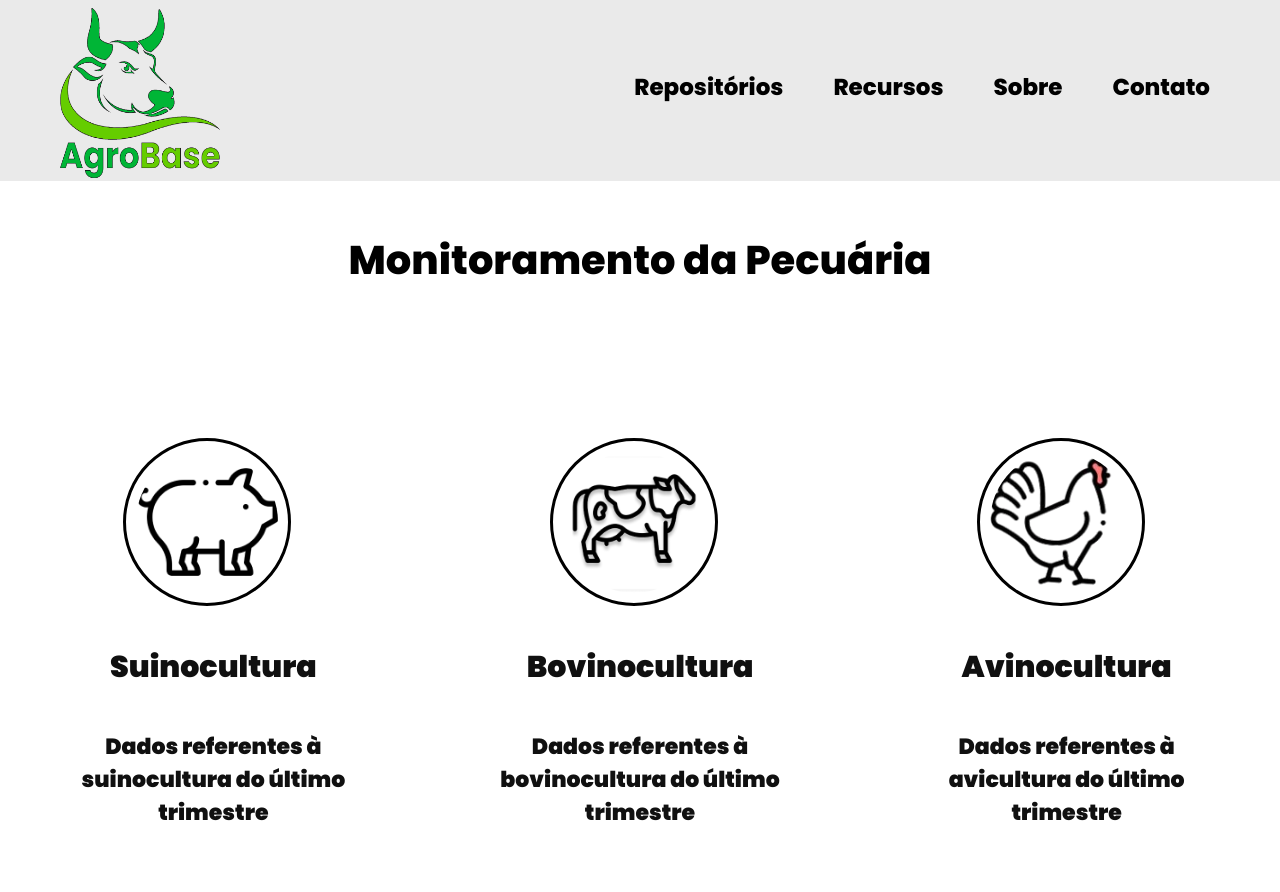
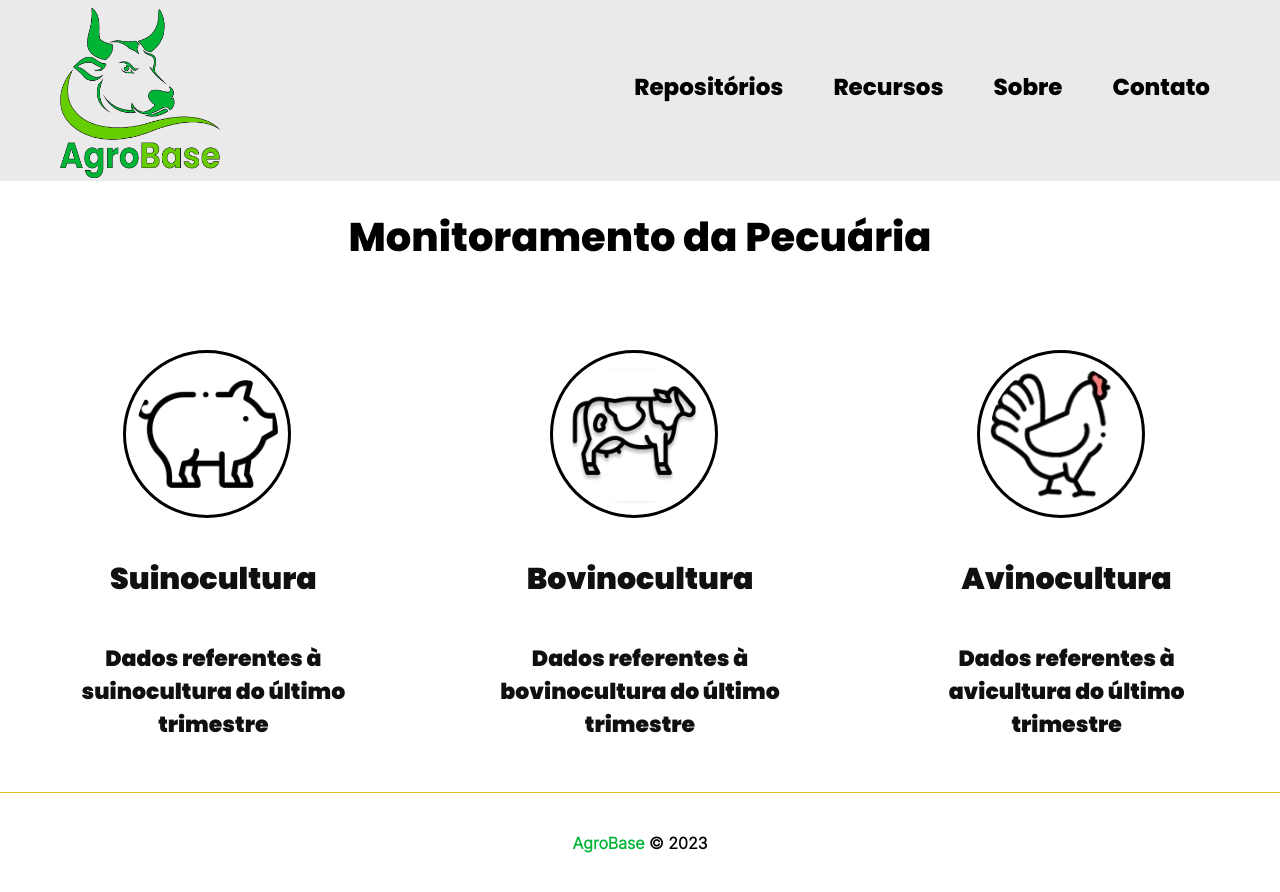
Before and after one commit to fga-eps-mds/2023.1-DAB, an Angular app: page / in a window 1280 px wide. Built offline with nearby package versions, Linux system fonts and the light colour scheme.

Commit message:
Initial commit

```diff
--- a/src/app/chart/bar-chart/bar-chart.component.scss
+++ b/src/app/chart/bar-chart/bar-chart.component.scss
@@ -1,6 +1,5 @@
 div {
 	width: 90%;
-	position: absolute;
 	top: 200px;
 	left: 100px;
 }
--- a/src/app/components/bovinocultura/bovinocultura.component.html
+++ b/src/app/components/bovinocultura/bovinocultura.component.html
@@ -1,5 +1,3 @@
-<h1> Monitoramento da Pecuária</h1>
-
 <div class="container">
     <div class="suinocultura">
         <a href="#">
--- a/src/app/components/bovinocultura/bovinocultura.component.scss
+++ b/src/app/components/bovinocultura/bovinocultura.component.scss
@@ -1,6 +1,6 @@
 @import '../../../dist/scss/variables.scss';
 
-*{
+* {
     margin: 0;
     padding: 0;
     font-family: 'Poppins', sans-serif;
@@ -10,28 +10,16 @@ a {
     text-decoration: none;
 }
 
-h1{
-    position: absolute;
-    top: 230px;
-    font-size: 40px;
-    line-height: 1.5;
-    color: #000000;
-    text-align: center;
-    left: 50%;
-    transform: translateX(-50%);
-}
-
-.container{
-    position: absolute;
+.container {
     top: 380px;
     width: 100%;
     display: flex;
     justify-content: space-around;
 }
 
-    .avinocultura{
+.avinocultura {
     border-radius: 6px;
-        width:420px;
+    width: 420px;
     height: 500px;
     transition: background-color 0.5s ease;
     background-color: #fff;
@@ -50,19 +38,19 @@ h1{
 }
 
 .avino {
-        position :relative;
+    position: relative;
     top: 90px;
     text-align: center;
-        color:#101010;
+    color: #101010;
     font-size: 30px;
     font-weight: 1000;
     line-height: 1.5;
 }
 
-    .descriAvino{
-        position : relative;
+.descriAvino {
+    position: relative;
     top: 130px;
-        color:#101010;
+    color: #101010;
     font-size: 22px;
     font-weight: 1000;
     line-height: 1.5;
@@ -73,20 +61,23 @@ h1{
     .descriAvino {
         color: #335555;
     }
-        .avino{
+
+    .avino {
         color: #00B536;
     }
+
     .galinha {
-            transition: border-color  0.5s ease;
+        transition: border-color 0.5s ease;
         border: 3px solid #00B536;
     }
-        transition: background-color  0.5s ease;
+
+    transition: background-color 0.5s ease;
     background-color: $primary-color;
 }
 
-    .bovinocultura{
+.bovinocultura {
     border-radius: 6px;
-        width:420px;
+    width: 420px;
     height: 500px;
     transition: background-color 0.5s ease;
     background-color: #fff;
@@ -105,19 +96,19 @@ h1{
 }
 
 .bovino {
-        position :relative;
+    position: relative;
     top: 90px;
     text-align: center;
-        color:#101010;
+    color: #101010;
     font-size: 30px;
     font-weight: 1000;
     line-height: 1.5;
 }
 
-    .descriBovino{
-        position : relative;
+.descriBovino {
+    position: relative;
     top: 130px;
-        color:#101010;
+    color: #101010;
     font-size: 22px;
     font-weight: 1000;
     line-height: 1.5;
@@ -129,20 +120,23 @@ h1{
     .descriBovino {
         color: #335555;
     }
-        .bovino{
+
+    .bovino {
         color: #00B536;
     }
+
     .vaquinha {
-            transition: border-color  0.5s ease;
+        transition: border-color 0.5s ease;
         border: 3px solid #00B536;
     }
-        transition: background-color  0.5s ease;
+
+    transition: background-color 0.5s ease;
     background-color: $primary-color;
 }
 
-    .suinocultura{
+.suinocultura {
     border-radius: 6px;
-        width:420px;
+    width: 420px;
     height: 500px;
     transition: background-color 0.5s ease;
     background-color: #fff;
@@ -161,19 +155,19 @@ h1{
 }
 
 .suino {
-        position :relative;
+    position: relative;
     top: 90px;
     text-align: center;
-        color:#101010;
+    color: #101010;
     font-size: 30px;
     font-weight: 1000;
     line-height: 1.5;
 }
 
-    .descriSuino{
-        position : relative;
+.descriSuino {
+    position: relative;
     top: 130px;
-        color:#101010;
+    color: #101010;
     font-size: 22px;
     font-weight: 1000;
     line-height: 1.5;
@@ -185,13 +179,16 @@ h1{
     .descriSuino {
         color: #335555;
     }
-        .suino{
+
+    .suino {
         color: #00B536;
     }
+
     .porquinho {
-            transition: border-color  0.5s ease;
+        transition: border-color 0.5s ease;
         border: 3px solid #00B536;
     }
-        transition: background-color  0.5s ease;
+
+    transition: background-color 0.5s ease;
     background-color: $primary-color;
 }
--- /dev/null
+++ b/src/app/components/footer/footer.component.html
@@ -0,0 +1,3 @@
+<footer>
+    <p><span>AgroBase</span> &copy; 2023</p>
+</footer>
--- /dev/null
+++ b/src/app/components/footer/footer.component.scss
@@ -0,0 +1,21 @@
+footer {
+    border-top: 1px solid #dec129;
+    display: flex;
+    flex-direction: column;
+    align-items: center;
+    justify-content: center;
+    height: 100px;
+}
+
+footer h3 {
+    margin-bottom: 1.2em;
+}
+
+footer span {
+    font-weight: bold;
+    color: #00B536;
+}
+
+footer span:hover {
+    color: #dec129;
+}
--- a/src/app/pages/dados-pecuarios/dados-pecuarios.component.html
+++ b/src/app/pages/dados-pecuarios/dados-pecuarios.component.html
@@ -1,2 +1,3 @@
 <app-header></app-header>
 <app-bar-chart></app-bar-chart>
+<app-footer></app-footer>
--- a/src/app/pages/home/home.component.html
+++ b/src/app/pages/home/home.component.html
@@ -1,2 +1,4 @@
 <app-header></app-header>
+<h1> Monitoramento da Pecuária</h1>
 <app-bovinocultura></app-bovinocultura>
+<app-footer></app-footer>
--- a/src/app/pages/home/home.component.scss
+++ b/src/app/pages/home/home.component.scss
@@ -0,0 +1,9 @@
+h1 {
+    margin: 2%;
+    top: 230px;
+    font-size: 40px;
+    font-family: 'Poppins', sans-serif;
+    line-height: 1.5;
+    color: #000000;
+    text-align: center;
+}
--- a/src/index.html
+++ b/src/index.html
@@ -2,10 +2,10 @@
 <html lang="pt-br">
 <head>
   <meta charset="utf-8">
-  <title>Mds teste</title>
+  <title>AgroBase</title>
   <base href="/">
   <meta name="viewport" content="width=device-width, initial-scale=1">
-  <link rel="icon" type="image/x-icon" href="favicon.ico">
+  <link rel="icon" type="image/x-icon" href="assets/vaquinha.png">
 </head>
 <body>
   <app-root></app-root>
--- a/src/styles.scss
+++ b/src/styles.scss
@@ -11,7 +11,6 @@
 
 body{
     background: $primary-background-color;
-
 }
 
 //Classes
```
Also changed, not shown: src/app/components/components.module.ts (+5 -2 lines), src/app/components/footer/footer.component.ts (added, +10 -0 lines), 1 other file (tests, documents, lock files or other folders). Lines whose indentation alone changed are shown as unchanged.
